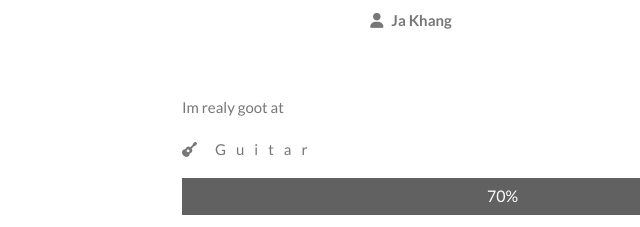
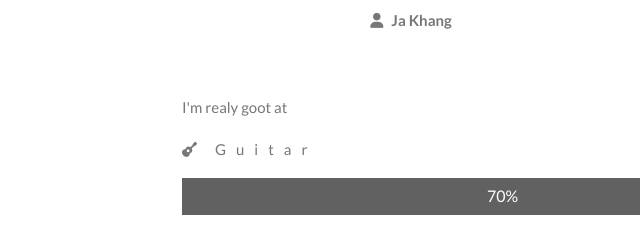
Before and after one commit to JaKhang/JaKhang.github.io, a plain HTML site: page index.html in a window 1280 px wide. Shown: the part 1121-1348 px from the top of the page, 0-640 px from the left. Drawn offline with Linux system fonts and the light colour scheme.

Commit message:
Update index.html

```diff
--- a/index.html
+++ b/index.html
@@ -49,7 +49,7 @@
                         </div>
                     </div>
                     <!-- skill -->
-                    <p>Im realy goot at</p>
+                    <p>I'm realy goot at</p>
                     <div class="row about__skill">
                         <p><i class="fa-solid fa-guitar"></i>Guitar</p>
                         <div class="percent-bar"><div class="percent" style="width: 70% ;">70%</div></div>
```
